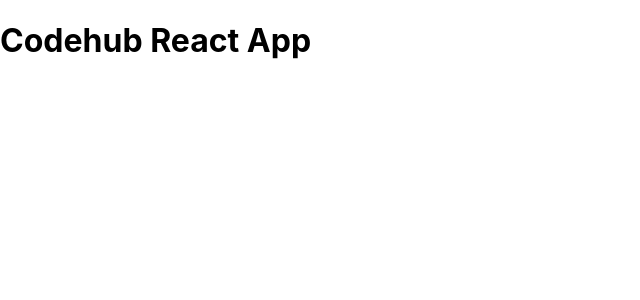
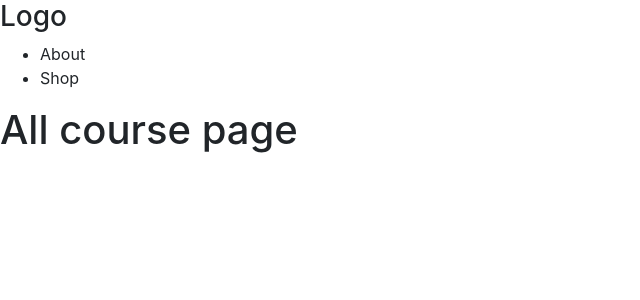
Before and after one commit to juls12/react-project, a React (Create React App) app: page /courses in a window 1280 px wide. Shown: the top 300 px of the page, without its empty margins (0-640 px from the left). Built offline with nearby package versions, Linux system fonts and the light colour scheme.

Commit message:
added navbar

```diff
--- a/package.json
+++ b/package.json
@@ -6,9 +6,11 @@
     "@testing-library/jest-dom": "^5.11.6",
     "@testing-library/react": "^11.2.2",
     "@testing-library/user-event": "^12.5.0",
+    "bootstrap": "^4.5.3",
     "react": "^17.0.1",
     "react-dom": "^17.0.1",
     "react-router": "^5.2.0",
+    "react-router-dom": "^5.2.0",
     "react-scripts": "4.0.1",
     "reactstrap": "^8.7.1",
     "web-vitals": "^0.2.4"
--- /dev/null
+++ b/src/AddCourse.js
@@ -0,0 +1,12 @@
+import React from "react";
+import './index.css';
+
+function AddCourse() {
+    return (
+        <div>
+            <h1>add course page</h1>
+        </div>
+    );
+}
+
+export default AddCourse;
--- a/src/App.js
+++ b/src/App.js
@@ -1,8 +1,20 @@
+import React from 'react';
+import './index.css';
+import Nav from './Nav';
+import Courses from './Courses';
+import AddCourse from './AddCourse';
+import {BrowserRouter as Router, Switch, Route} from 'react-router-dom';
+
+
+
 function App() {
   return (
+    <Router>
     <div className="App">
-      <h1>Codehub React App</h1>
+     <Nav />
+     <Route path="/courses" component={Courses} />
     </div>
+    </Router>
   );
 }
 
--- /dev/null
+++ b/src/Courses.js
@@ -0,0 +1,14 @@
+import React from "react";
+import './index.css';
+
+
+  const Courses = (props) => {
+    return (
+
+        <div>
+            <h1>All course page</h1>
+        </div>
+    );
+};
+
+export default Courses;
--- /dev/null
+++ b/src/Nav.js
@@ -0,0 +1,16 @@
+import React from 'react';
+import './index.css';
+
+function Nav () {
+    return (
+        <nav>
+            <h3>Logo</h3>
+            <ul>
+                <li>About</li>
+                <li>Shop</li>
+            </ul>
+        </nav>
+    )
+}
+
+export default Nav;
--- a/src/index.js
+++ b/src/index.js
@@ -2,5 +2,8 @@ import React from "react";
 import ReactDOM from "react-dom";
 import "./index.css";
 import App from "./App";
+import 'bootstrap/dist/css/bootstrap.min.css';
+
+
 
 ReactDOM.render(<App />, document.getElementById("root"));
```
Also changed, not shown: 1 other file (tests, documents, lock files or other folders).
